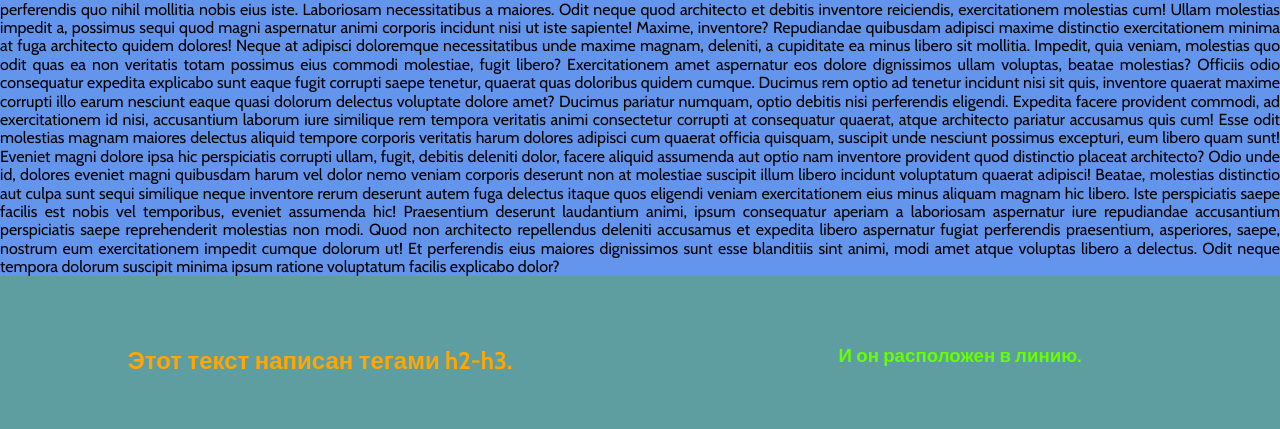
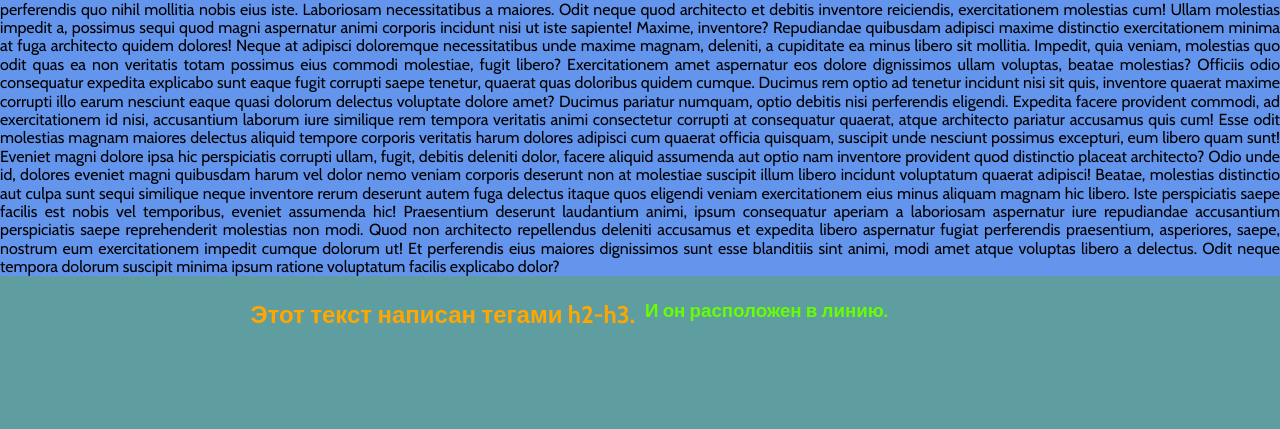
Before and after one commit to PVldislav/Homework-7, a plain HTML site: page index.html in a window 1280 px wide. Shown: the part 1050-1479 px from the top of the page. Drawn offline with nearby package versions, Linux system fonts and the light colour scheme.

Commit message:
homework7.2

```diff
--- a/css/normstyle.css
+++ b/css/normstyle.css
@@ -49,7 +49,7 @@ h1 {
 }
 
 h2,h3 {
-    padding: 50px;
+    padding: 5px;
     width: 50%;
     text-align: center;
     position: sticky;
@@ -59,14 +59,15 @@ h2,h3 {
 }
 
 h2 {
-    color: rgb(255, 166, 0);
+    color: rgb(255, 166, 1);
     float: left;
-    padding: 51px;
+    text-align: right;
 }
 
 h3 {
     color: rgb(102, 255, 0);
     float: right;
+    text-align: left;
 }
 
 .clearfix::after {
```
